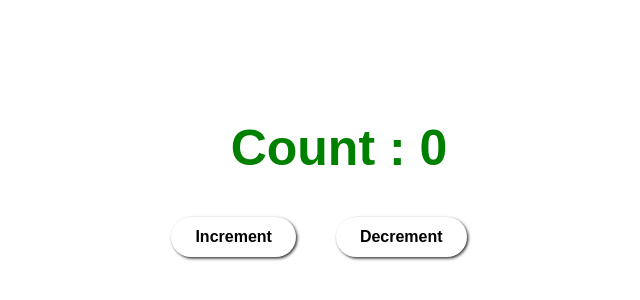
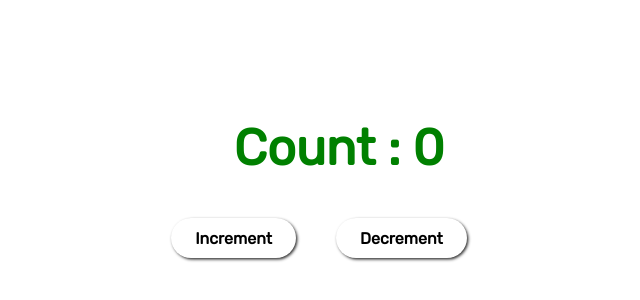
Before and after one commit to BirushaNdegeya/demo-react, a React (Vite) app: page / in a window 1280 px wide. Shown: the part 228-528 px from the top of the page, without its empty margins (301-941 px from the left). Built offline with nearby package versions, Linux system fonts and the light colour scheme.

Commit message:
update
update

```diff
--- a/index.css
+++ b/index.css
@@ -1,10 +1,13 @@
+@import url('https://fonts.googleapis.com/css2?family=Rubik&display=swap');
+
+
 *,
 *::after,
 *::before {
    padding: 0;
    margin: 0;
    box-sizing: border-box;
-   font-family: sans-serif;
+   font-family: 'Rubik', sans-serif;
 }
 
 body {
@@ -26,6 +29,7 @@
    margin-top: 40px;
    margin-right: 40px;
    font-weight: 700;
+   font-family: 'Rubik';
 }
 
 
```
